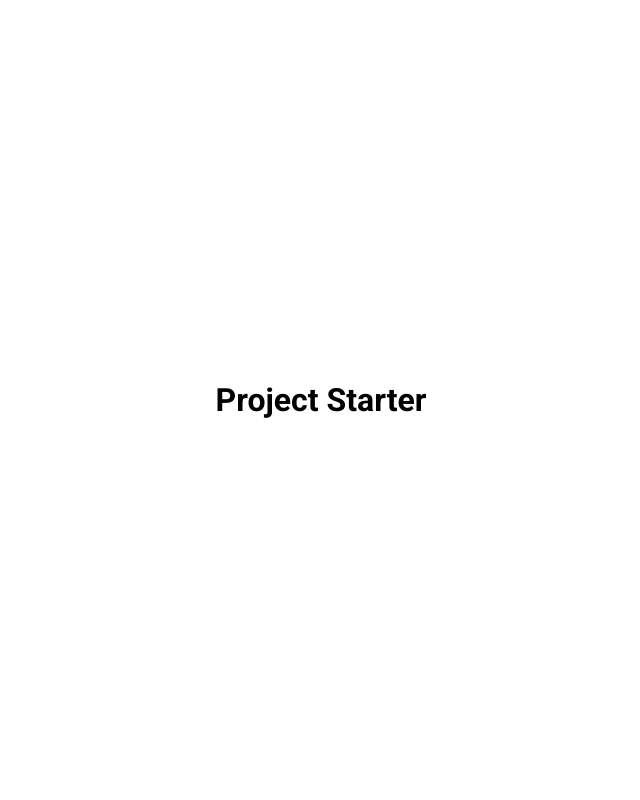
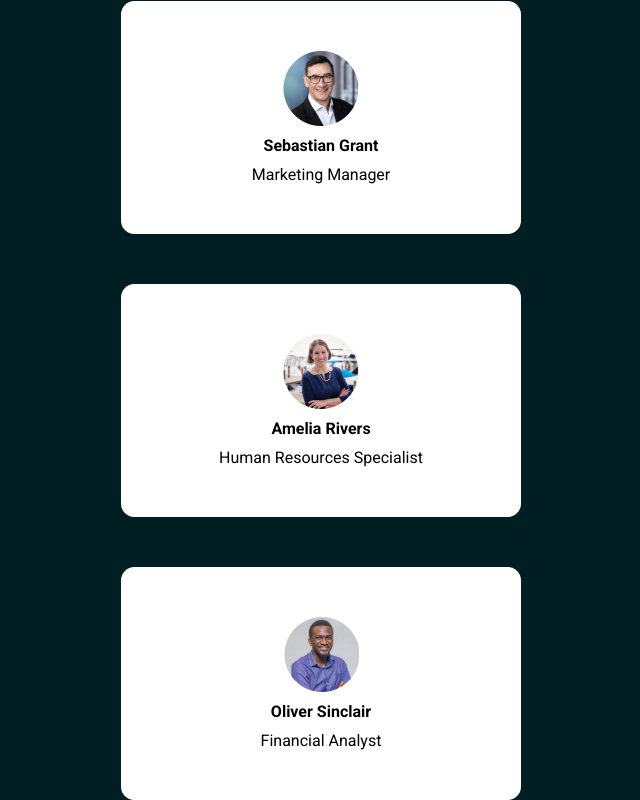
Before and after one commit to Aref-Akminasi/expanding-testimonials, a plain HTML site: page index.html in a window 1280 px wide. Shown: the whole page, without its empty margins (319-959 px from the left). Drawn offline with Linux system fonts and the light colour scheme.

Commit message:
getting expanding cards working

```diff
--- a/index.html
+++ b/index.html
@@ -3,18 +3,57 @@
   <head>
     <meta charset="UTF-8" />
     <meta name="viewport" content="width=device-width, initial-scale=1.0" />
-    <!-- <link
-      rel="stylesheet"
-      href="https://cdnjs.cloudflare.com/ajax/libs/font-awesome/6.4.0/css/all.min.css"
-      integrity="sha512-iecdLmaskl7CVkqkXNQ/ZH/XLlvWZOJyj7Yy7tcenmpD1ypASozpmT/E0iPtmFIB46ZmdtAc9eNBvH0H/ZpiBw=="
-      crossorigin="anonymous"
-      referrerpolicy="no-referrer"
-    /> -->
     <link rel="stylesheet" href="style.css" />
-    <title>My project</title>
+    <title>Testimonials cards</title>
   </head>
   <body>
-    <h1>Project Starter</h1>
+    <div class="container">
+      <div class="card">
+        <div class="card-content">
+          <div class="info">
+            <img src="images/1.png" alt="man in a suit" />
+            <p class="fullname">Sebastian Grant</p>
+            <p class="function">Marketing Manager</p>
+          </div>
+        </div>
+        <p class="testimonial">
+          "This company exceeded my expectations with their exceptional customer
+          service and high-quality products. I highly recommend them for anyone
+          looking for a reliable and trustworthy business partner."
+        </p>
+      </div>
+
+      <div class="card">
+        <div class="card-content">
+          <div class="info">
+            <img src="images/2.png" alt="man in a suit" />
+            <p class="fullname">Amelia Rivers</p>
+            <p class="function">Human Resources Specialist</p>
+          </div>
+        </div>
+        <p class="testimonial">
+          "I've been a loyal customer for years, and I'm always impressed by
+          this company's attention to detail and commitment to excellence. Their
+          innovative solutions have helped my business thrive."
+        </p>
+      </div>
+
+      <div class="card">
+        <div class="card-content">
+          <div class="info">
+            <img src="images/3.png" alt="man in a suit" />
+            <p class="fullname">Oliver Sinclair</p>
+            <p class="function">Financial Analyst</p>
+          </div>
+        </div>
+        <p class="testimonial">
+          "From start to finish, my experience with this company was
+          outstanding. Their knowledgeable team guided me through every step,
+          delivering impeccable results. I'm extremely satisfied and will
+          definitely be a returning customer."
+        </p>
+      </div>
+    </div>
     <script src="script.js"></script>
   </body>
 </html>
--- a/script.js
+++ b/script.js
@@ -0,0 +1,18 @@
+const cards = document.querySelectorAll('.card');
+
+cards.forEach((card) => {
+  card.addEventListener('click', () => {
+    if (card.classList.contains('active')) {
+      card.classList.remove('active');
+    } else {
+      closeCards();
+      card.classList.add('active');
+    }
+  });
+});
+
+function closeCards() {
+  cards.forEach((card) => {
+    card.classList.remove('active');
+  });
+}
--- a/style.css
+++ b/style.css
@@ -2,6 +2,11 @@
 
 * {
   box-sizing: border-box;
+}
+
+p {
+  margin: 0;
+  padding: 0;
 }
 
 body {
@@ -13,4 +18,67 @@ body {
   height: 100vh;
   overflow: hidden;
   margin: 0;
+  background-color: #011e22;
 }
+
+.container {
+  display: flex;
+  flex-direction: column;
+  gap: 50px;
+}
+.fullname {
+  font-size: 16px;
+  font-weight: bold;
+  margin-bottom: 10px;
+}
+
+.function {
+  font-size: 16px;
+}
+
+.testimonial {
+  font-size: 14px;
+  text-align: center;
+  font-weight: 400;
+}
+
+.card {
+  display: flex;
+  flex-direction: column;
+  align-items: center;
+  background-color: #ffffff;
+  width: 400px;
+  padding: 50px 0 50px 0;
+  border-radius: 10pt;
+}
+
+.card img {
+  max-width: 75px;
+  margin-bottom: 10px;
+}
+
+.card-content {
+  display: flex;
+  flex-direction: column;
+  align-items: center;
+  background-color: #ffffff;
+  max-width: 400px;
+}
+
+.info {
+  display: flex;
+  flex-direction: column;
+  align-items: center;
+  background-color: #ffffff;
+  max-width: 264px;
+}
+
+.testimonial {
+  max-width: 264px;
+  margin-top: 20px;
+  display: none;
+}
+
+.active .testimonial {
+  display: block;
+}
```
Also changed, not shown: images/1.png (added), images/2.png (added), images/3.png (added).
